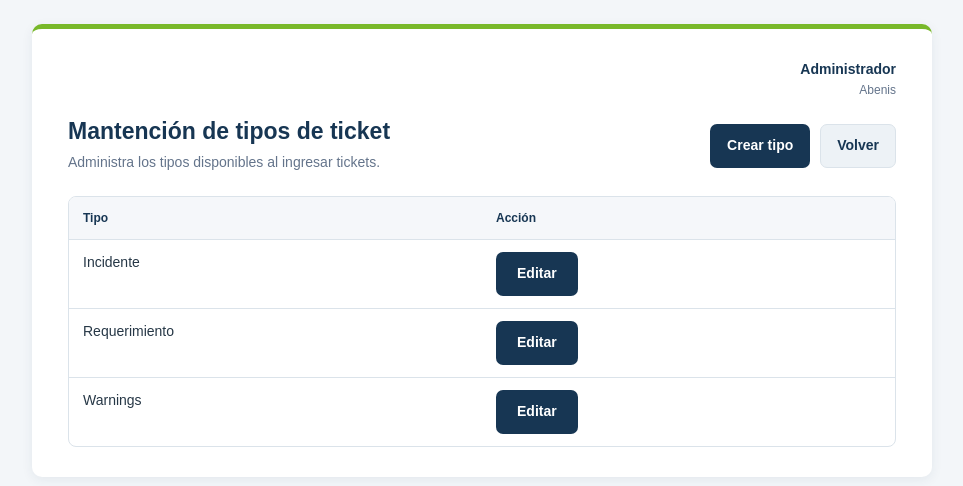
After one commit to rvelosoft/SistemaTicket, a Flask app: page /mantenimientos/tipos-ticket in a window 1280 px wide. The commit adds this page. Shown: the top 486 px of the page, without its empty margins (158-1121 px from the left). Run offline with Flask 3, Linux system fonts and the light colour scheme; a user stored in the database is signed in.

Commit message:
Nuevas mejoras y ajustes

```diff
--- a/app.py
+++ b/app.py
@@ -7,6 +7,7 @@ from config import Config
 from models import db
 from models.company import Empresa
 from models.role import Perfil
+from models.tipo_ticket import TipoTicket
 from models.user import User
 from routes.home import home_bp
 from routes.maintenance import maintenance_bp
@@ -48,6 +49,37 @@ with app.app_context():
             'INTEGER REFERENCES "Empresas" ("IdEmpresa")'
         ))
 
+    if not TipoTicket.query.first():
+        db.session.add_all([
+            TipoTicket(NombreTipo="Incidente"),
+            TipoTicket(NombreTipo="Requerimiento"),
+            TipoTicket(NombreTipo="Warnings")
+        ])
+    db.session.flush()
+
+    columnas_ticket = {
+        columna["name"]
+        for columna in inspect(db.engine).get_columns("Tickets")
+    }
+    if "IdTipoTicket" not in columnas_ticket:
+        db.session.execute(text(
+            'ALTER TABLE "Tickets" ADD COLUMN "IdTipoTicket" '
+            'INTEGER REFERENCES "TiposTicket" ("IdTipoTicket")'
+        ))
+
+    tipo_predeterminado = TipoTicket.query.filter_by(
+        NombreTipo="Incidente"
+    ).first() or TipoTicket.query.order_by(TipoTicket.IdTipoTicket).first()
+    if tipo_predeterminado is None:
+        raise RuntimeError("No hay tipos de ticket para asignar a tickets existentes.")
+    db.session.execute(
+        text(
+            'UPDATE "Tickets" SET "IdTipoTicket" = :tipo_id '
+            'WHERE "IdTipoTicket" IS NULL'
+        ),
+        {"tipo_id": tipo_predeterminado.IdTipoTicket}
+    )
+
     if not Perfil.query.filter_by(NombrePerfil="Administrador").first():
         db.session.add(Perfil(
             NombrePerfil="Administrador",
--- a/routes/maintenance.py
+++ b/routes/maintenance.py
@@ -16,6 +16,7 @@ from sqlalchemy.exc import IntegrityError
 from models import db
 from models.company import Empresa
 from models.role import Perfil
+from models.tipo_ticket import TipoTicket
 from models.user import User
 
 
@@ -256,6 +257,75 @@ def editar_perfil(perfil_id=None):
     )
 
 
+@maintenance_bp.route("/tipos-ticket")
+@login_required
+@admin_required
+def tipos_ticket():
+    return render_template(
+        "mantenimientos/tipos_ticket.html",
+        tipos_ticket=TipoTicket.query.order_by(TipoTicket.NombreTipo).all()
+    )
+
+
+@maintenance_bp.route("/tipos-ticket/nuevo", methods=["GET", "POST"])
+@maintenance_bp.route(
+    "/tipos-ticket/<int:tipo_id>/editar",
+    methods=["GET", "POST"]
+)
+@login_required
+@admin_required
+def editar_tipo_ticket(tipo_id=None):
+    tipo = (
+        db.session.get(TipoTicket, tipo_id)
+        if tipo_id is not None
+        else TipoTicket()
+    )
+    if tipo is None:
+        abort(404)
+
+    errores = []
+    nombre = tipo.NombreTipo or ""
+    if request.method == "POST":
+        nombre = request.form.get("nombre", "").strip()
+        if not nombre:
+            errores.append("El nombre del tipo es obligatorio.")
+        elif len(nombre) > 100:
+            errores.append("El nombre del tipo no puede superar los 100 caracteres.")
+        elif any(
+            otro_tipo.IdTipoTicket != tipo.IdTipoTicket
+            and otro_tipo.NombreTipo.casefold() == nombre.casefold()
+            for otro_tipo in TipoTicket.query.all()
+        ):
+            errores.append("Ya existe un tipo con ese nombre.")
+
+        if errores:
+            return render_template(
+                "mantenimientos/tipo_ticket_form.html",
+                tipo=tipo,
+                nombre=nombre,
+                errores=errores
+            ), 400
+
+        tipo.NombreTipo = nombre
+        db.session.add(tipo)
+        try:
+            db.session.commit()
+        except IntegrityError:
+            db.session.rollback()
+            flash("No fue posible guardar el tipo por un nombre duplicado.", "error")
+            return redirect(url_for("maintenance.tipos_ticket"))
+
+        flash("Tipo guardado correctamente.")
+        return redirect(url_for("maintenance.tipos_ticket"))
+
+    return render_template(
+        "mantenimientos/tipo_ticket_form.html",
+        tipo=tipo,
+        nombre=nombre,
+        errores=errores
+    )
+
+
 @maintenance_bp.route("/empresas")
 @login_required
 @admin_required
--- a/routes/tickets.py
+++ b/routes/tickets.py
@@ -30,6 +30,7 @@ from openpyxl.styles import Font
 from models.ticket import Ticket
 from models import db
 from models.company import Empresa
+from models.tipo_ticket import TipoTicket
 from models.user import User
 
 ticket_bp = Blueprint(
@@ -46,6 +47,7 @@ CAMPOS_TICKET = (
     "titulo",
     "descripcion",
     "total_hh",
+    "tipo_ticket",
     "estado"
 )
 
@@ -87,7 +89,18 @@ def _parsear_total_hh_ticket(valor):
     return Decimal(normalizado)
 
 
-def _validar_valores_ticket(valores):
+def _obtener_tipos_ticket():
+    return TipoTicket.query.order_by(TipoTicket.NombreTipo).all()
+
+
+def _mapear_tipos_ticket(tipos_ticket):
+    return {
+        tipo.NombreTipo.casefold(): tipo
+        for tipo in tipos_ticket
+    }
+
+
+def _validar_valores_ticket(valores, tipos_por_nombre):
     errores = []
     fechas = {}
 
@@ -96,7 +109,7 @@ def _validar_valores_ticket(valores):
         ("fecha_cierre", "Fecha de cierre")
     ):
         if not valores[campo]:
-            if campo == "fecha_cierre" and valores["estado"] in ESTADOS_EDITABLES:
+            if campo == "fecha_cierre" and valores["estado"] != "Cerrado":
                 continue
             errores.append(f"{etiqueta} es obligatoria.")
             continue
@@ -127,6 +140,10 @@ def _validar_valores_ticket(valores):
     if valores["estado"] not in ESTADOS_VALIDOS:
         errores.append("Selecciona un estado válido.")
 
+    tipo_ticket = tipos_por_nombre.get(valores["tipo_ticket"].casefold())
+    if tipo_ticket is None:
+        errores.append("Selecciona un tipo válido.")
+
     total_hh = None
     if not valores["total_hh"]:
         errores.append("Total HH es obligatorio.")
@@ -142,7 +159,7 @@ def _validar_valores_ticket(valores):
         except InvalidOperation:
             errores.append("Total HH debe ser un número válido.")
 
-    return errores, fechas, total_hh
+    return errores, fechas, total_hh, tipo_ticket
 
 
 @ticket_bp.route(
@@ -158,7 +175,8 @@ def nuevo_ticket():
         fecha=hoy,
         valores={},
         errores=[],
-        modo_edicion=False
+        modo_edicion=False,
+        tipos_ticket=_obtener_tipos_ticket()
     )
 
 
@@ -167,7 +185,10 @@ def nuevo_ticket():
 def carga_masiva():
     if current_user.EsAdministrador:
         abort(403)
-    return render_template("tickets/carga_masiva.html")
+    return render_template(
+        "tickets/carga_masiva.html",
+        tipos_ticket=_obtener_tipos_ticket()
+    )
 
 
 @ticket_bp.route("/tickets/guardar-masivo", methods=["POST"])
@@ -187,6 +208,7 @@ def guardar_tickets_masivos():
 
     errores = []
     tickets_validos = []
+    tipos_por_nombre = _mapear_tipos_ticket(_obtener_tipos_ticket())
     for numero_fila, fila in enumerate(datos["tickets"], start=1):
         if not isinstance(fila, dict):
             errores.append(f"Fila {numero_fila}: datos de fila inválidos.")
@@ -208,7 +230,10 @@ def guardar_tickets_masivos():
             ),
             valores["estado"]
         )
-        errores_fila, fechas, total_hh = _validar_valores_ticket(valores)
+        errores_fila, fechas, total_hh, tipo_ticket = _validar_valores_ticket(
+            valores,
+            tipos_por_nombre
+        )
         if errores_fila:
             errores.append(
                 f"Fila {numero_fila}: {'; '.join(errores_fila)}"
@@ -222,6 +247,7 @@ def guardar_tickets_masivos():
             Descripcion=valores["descripcion"],
             TotalHH=total_hh,
             Estado=valores["estado"],
+            tipo_ticket=tipo_ticket,
             UsuarioCreacion=current_user.IdUsuario
         ))
 
@@ -278,7 +304,12 @@ def editar_ticket(ticket_id):
         "titulo": ticket.Titulo,
         "descripcion": ticket.Descripcion,
         "total_hh": str(ticket.TotalHH),
-        "estado": ticket.Estado
+        "estado": ticket.Estado,
+        "tipo_ticket": (
+            ticket.tipo_ticket.NombreTipo
+            if ticket.tipo_ticket
+            else ""
+        )
     }
 
     return render_template(
@@ -287,7 +318,8 @@ def editar_ticket(ticket_id):
         valores=valores,
         errores=[],
         modo_edicion=True,
-        ticket=ticket
+        ticket=ticket,
+        tipos_ticket=_obtener_tipos_ticket()
     )
 
 
@@ -351,7 +383,8 @@ def listar_tickets():
         exportar_excel_url=exportar_excel_url,
         empresas=empresas,
         usuarios=usuarios,
-        estados=ESTADOS_VALIDOS
+        estados=ESTADOS_VALIDOS,
+        tipos_ticket=_obtener_tipos_ticket()
     ), 400 if errores else 200
 
 
@@ -359,7 +392,8 @@ def _consulta_tickets_filtrada():
     valores_filtro = {
         "fecha_desde": request.args.get("fecha_desde", "").strip(),
         "fecha_hasta": request.args.get("fecha_hasta", "").strip(),
-        "estado": request.args.get("estado", "").strip()
+        "estado": request.args.get("estado", "").strip(),
+        "tipo_ticket_id": request.args.get("tipo_ticket_id", "").strip()
     }
     errores = []
     fecha_desde = None
@@ -387,6 +421,17 @@ def _consulta_tickets_filtrada():
 
     if valores_filtro["estado"] and valores_filtro["estado"] not in ESTADOS_VALIDOS:
         errores.append("Selecciona un estado válido.")
+
+    tipo_ticket_id = None
+    if valores_filtro["tipo_ticket_id"]:
+        try:
+            tipo_ticket_id = int(valores_filtro["tipo_ticket_id"])
+        except ValueError:
+            errores.append("Selecciona un tipo válido.")
+        else:
+            if db.session.get(TipoTicket, tipo_ticket_id) is None:
+                errores.append("El tipo seleccionado no existe.")
+                tipo_ticket_id = None
 
     valores_filtro["empresa_id"] = ""
     valores_filtro["usuario_id"] = ""
@@ -458,6 +503,8 @@ def _consulta_tickets_filtrada():
         )
     if valores_filtro["estado"]:
         consulta = consulta.filter(Ticket.Estado == valores_filtro["estado"])
+    if tipo_ticket_id is not None:
+        consulta = consulta.filter(Ticket.IdTipoTicket == tipo_ticket_id)
     if empresa_id is not None and current_user.EsAdministrador:
         consulta = consulta.filter(User.IdEmpresa == empresa_id)
     if usuario_id is not None and current_user.EsAdministrador:
@@ -483,6 +530,7 @@ def _fila_exportacion(ticket):
         empresa.NombreEmpresa if empresa else "Sin empresa",
         ticket.Titulo or "",
         ticket.Descripcion or "",
+        ticket.tipo_ticket.NombreTipo if ticket.tipo_ticket else "",
         ticket.FechaApertura.strftime("%d/%m/%Y") if ticket.FechaApertura else "",
         ticket.FechaCierre.strftime("%d/%m/%Y") if ticket.FechaCierre else "",
         ticket.Estado or "",
@@ -515,6 +563,7 @@ def exportar_tickets(formato):
         "Empresa",
         "Título",
         "Descripción",
+        "Tipo",
         "Fecha apertura",
         "Fecha cierre",
         "Estado",
@@ -592,7 +641,11 @@ def guardar_ticket(ticket_id=None):
         campo: request.form.get(campo, "").strip()
         for campo in CAMPOS_TICKET
     }
-    errores, fechas, total_hh = _validar_valores_ticket(valores)
+    tipos_ticket = _obtener_tipos_ticket()
+    errores, fechas, total_hh, tipo_ticket = _validar_valores_ticket(
+        valores,
+        _mapear_tipos_ticket(tipos_ticket)
+    )
 
     if errores:
         return render_template(
@@ -601,7 +654,8 @@ def guardar_ticket(ticket_id=None):
             valores=valores,
             errores=errores,
             modo_edicion=ticket_id is not None,
-            ticket=ticket
+            ticket=ticket,
+            tipos_ticket=tipos_ticket
         ), 400
 
     ticket.FechaApertura = fechas["fecha_apertura"]
@@ -610,6 +664,7 @@ def guardar_ticket(ticket_id=None):
     ticket.Descripcion = valores["descripcion"]
     ticket.TotalHH = total_hh
     ticket.Estado = valores["estado"]
+    ticket.tipo_ticket = tipo_ticket
 
     if ticket_id is None:
         ticket.UsuarioCreacion = current_user.IdUsuario
--- a/templates/mantenimientos/index.html
+++ b/templates/mantenimientos/index.html
@@ -4,6 +4,7 @@
 <ul>
     <li><a href="{{ url_for('maintenance.usuarios') }}">Mantención de usuarios</a></li>
     <li><a href="{{ url_for('maintenance.perfiles') }}">Mantención de roles y perfiles</a></li>
+    <li><a href="{{ url_for('maintenance.tipos_ticket') }}">Mantención de tipos de ticket</a></li>
     <li><a href="{{ url_for('maintenance.empresas') }}">Mantención de empresas</a></li>
     <li><a href="{{ url_for('home.menu') }}">Volver al menú</a></li>
 </ul>
--- /dev/null
+++ b/templates/mantenimientos/tipos_ticket.html
@@ -0,0 +1,37 @@
+{% extends 'base.html' %}
+{% block content %}
+<div class="encabezado-tickets">
+    <div>
+        <h2>Mantención de tipos de ticket</h2>
+        <p>Administra los tipos disponibles al ingresar tickets.</p>
+    </div>
+    <div class="acciones-pagina">
+        <a href="{{ url_for('maintenance.editar_tipo_ticket') }}">Crear tipo</a>
+        <a class="boton-secundario" href="{{ url_for('maintenance.index') }}">Volver</a>
+    </div>
+</div>
+{% with mensajes = get_flashed_messages(with_categories=true) %}
+    {% for categoria, mensaje in mensajes %}
+        <p class="{{ categoria }}">{{ mensaje }}</p>
+    {% endfor %}
+{% endwith %}
+<div class="tabla-tickets-contenedor">
+    <table class="tabla-tickets">
+        <thead>
+            <tr><th>Tipo</th><th>Acción</th></tr>
+        </thead>
+        <tbody>
+            {% for tipo in tipos_ticket %}
+            <tr>
+                <td>{{ tipo.NombreTipo }}</td>
+                <td>
+                    <a href="{{ url_for('maintenance.editar_tipo_ticket', tipo_id=tipo.IdTipoTicket) }}">Editar</a>
+                </td>
+            </tr>
+            {% else %}
+            <tr><td colspan="2">No hay tipos de ticket registrados.</td></tr>
+            {% endfor %}
+        </tbody>
+    </table>
+</div>
+{% endblock %}
```
Also changed, not shown: database/scripts.sql (+52 -0 lines), models/ticket.py (+11 -0 lines), models/tipo_ticket.py (added, +8 -0 lines), static/css/style.css (+33 -12 lines), templates/mantenimientos/tipo_ticket_form.html (added, +15 -0 lines), templates/tickets/carga_masiva.html (+105 -19 lines), templates/tickets/listar_tickets.html (+13 -0 lines), templates/tickets/nuevo_ticket.html (+14 -1 lines), README.md, instance/tickets.db.
